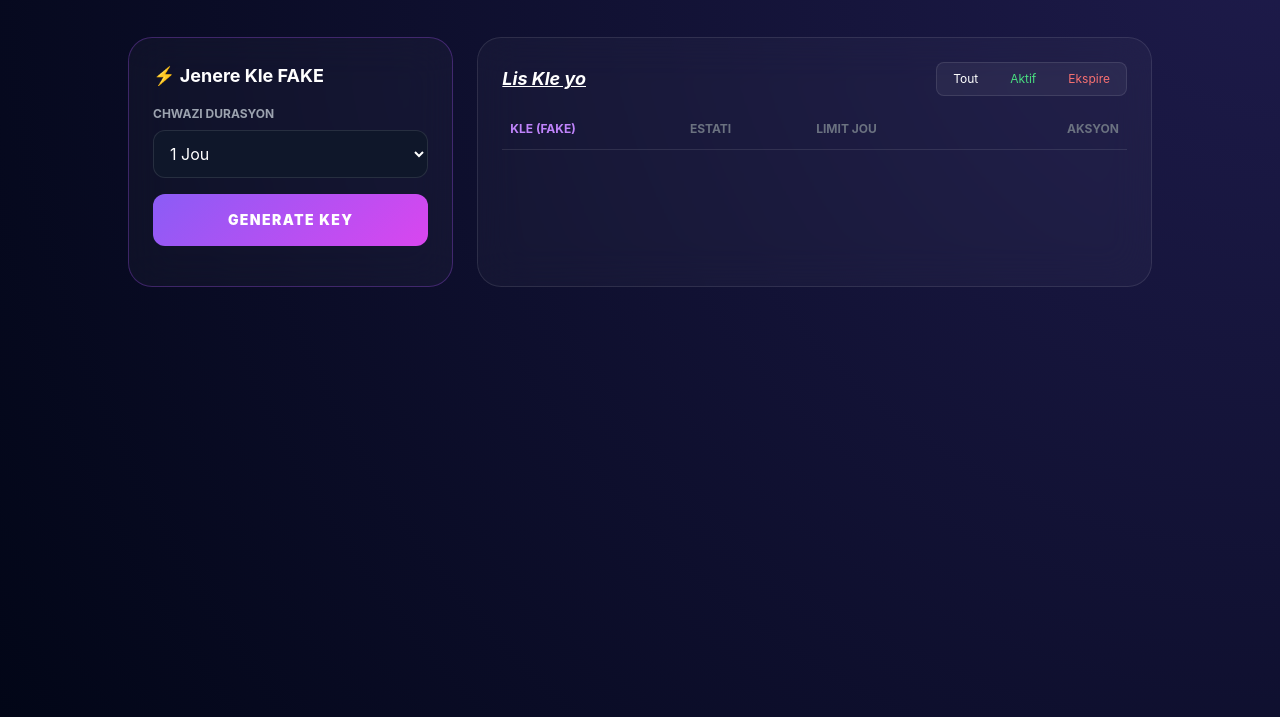
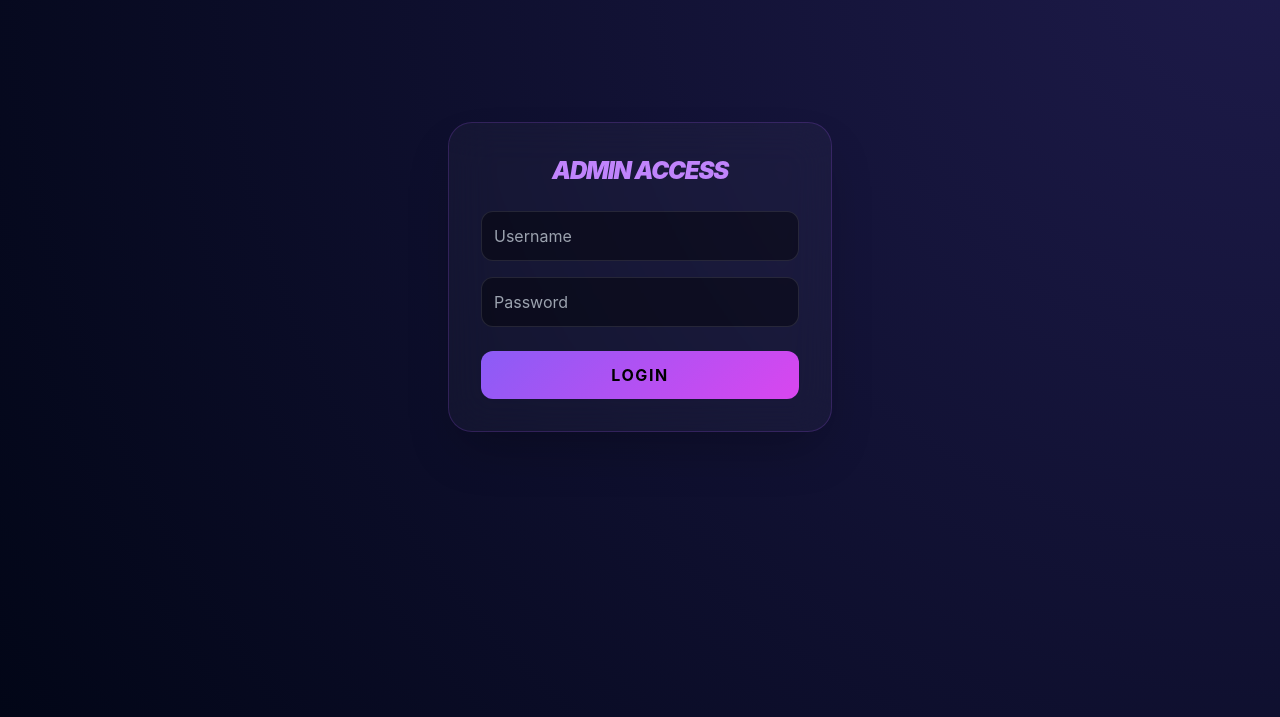
Before and after one commit to MDTECH508/Fake-hack, a plain HTML site: page index.html in a window 1280 px wide. Shown: the part 83-800 px from the top of the page. Drawn offline with nearby package versions, Linux system fonts and the light colour scheme.

Commit message:
Refactor index.html for improved structure and styling

```diff
--- a/index.html
+++ b/index.html
@@ -1,171 +1,183 @@
-<!DOCTYPE html>
+                                    <!DOCTYPE html>
 <html lang="ht">
 <head>
     <meta charset="UTF-8">
     <meta name="viewport" content="width=device-width, initial-scale=1.0">
-    <title>Fake YT Tech - Admin Panel</title>
+    <title>FAKE YT TECH - Admin Master</title>
     <script src="https://cdn.tailwindcss.com"></script>
     <style>
-        body {
-            background: radial-gradient(circle at top right, #1e1b4b, #020617);
-            min-height: 100vh;
-            color: white;
-            font-family: 'Inter', sans-serif;
-        }
-        .glass-card {
-            background: rgba(255, 255, 255, 0.03);
-            backdrop-filter: blur(20px);
-            border: 1px solid rgba(255, 255, 255, 0.1);
-            border-radius: 24px;
-        }
-        .btn-generate {
-            background: linear-gradient(135deg, #8b5cf6, #d946ef);
-            transition: 0.3s;
-        }
-        .btn-generate:hover {
-            box-shadow: 0 0 25px #8b5cf6;
-            transform: scale(1.02);
-        }
+        body { background: radial-gradient(circle at top right, #1e1b4b, #020617); min-height: 100vh; color: white; font-family: 'Inter', sans-serif; }
+        .glass-card { background: rgba(255, 255, 255, 0.03); backdrop-filter: blur(20px); border: 1px solid rgba(255, 255, 255, 0.1); border-radius: 24px; }
+        .btn-purple { background: linear-gradient(135deg, #8b5cf6, #d946ef); transition: 0.3s; }
+        .btn-purple:hover { box-shadow: 0 0 20px #8b5cf6; transform: scale(1.02); }
+        .hidden { display: none; }
     </style>
 </head>
-<body class="p-6">
+<body class="p-4 md:p-10">
 
-    <div class="max-w-5xl mx-auto">
-        <!-- Header -->
-        <div class="flex justify-between items-center mb-10">
-            <div>
-                <h1 class="text-3xl font-black tracking-tighter text-transparent bg-clip-text bg-gradient-to-r from-purple-400 to-pink-500">
-                    FAKE YT TECH ADMIN
-                </h1>
-                <p class="text-gray-400 text-sm">Panel Jesyon Kle VPN</p>
-            </div>
+    <!-- SEKSYON LOGIN -->
+    <div id="login-screen" class="flex items-center justify-center min-h-[80vh]">
+        <div class="glass-card p-8 w-full max-w-sm shadow-2xl border-purple-500/20">
+            <h2 class="text-purple-400 text-2xl font-black text-center mb-6 italic tracking-tighter">ADMIN ACCESS</h2>
+            <input id="adm-user" type="text" placeholder="Username" class="w-full bg-black/40 border border-white/10 p-3 rounded-xl mb-4 text-white outline-none focus:border-purple-500">
+            <input id="adm-pass" type="password" placeholder="Password" class="w-full bg-black/40 border border-white/10 p-3 rounded-xl mb-6 text-white outline-none focus:border-purple-500">
+            <button onclick="handleLogin()" class="w-full btn-purple py-3 rounded-xl font-bold uppercase tracking-widest text-black">Login</button>
+        </div>
+    </div>
+
+    <!-- SEKSYON DASHBOARD (HIDDEN BY DEFAULT) -->
+    <div id="admin-dashboard" class="max-w-6xl mx-auto hidden">
+        <div class="flex justify-between items-center mb-8">
+            <h1 class="text-3xl font-black text-transparent bg-clip-text bg-gradient-to-r from-purple-400 to-pink-500">FAKE YT TECH</h1>
+            <button onclick="handleLogout()" class="text-xs bg-red-500/20 text-red-400 px-4 py-2 rounded-lg border border-red-500/30">Soti</button>
         </div>
 
         <div class="grid grid-cols-1 lg:grid-cols-3 gap-6">
-
-            <!-- Panel Jenerasyon -->
-            <div class="glass-card p-6 border-purple-500/30 lg:col-span-1 h-fit">
-                <h2 class="text-lg font-bold mb-4">⚡ Jenere Kle FAKE</h2>
-
+            <!-- PANEL KREYE KLE -->
+            <div class="glass-card p-6 h-fit border-purple-500/20">
+                <h2 class="font-bold mb-4 flex items-center">⚡ Jenere Kle FAKE</h2>
                 <div class="mb-4">
-                    <label class="block text-xs text-gray-400 mb-2 font-bold uppercase">Chwazi Durasyon</label>
+                    <label class="block text-[10px] text-gray-400 mb-2 font-bold uppercase">Durasyon Sèvis</label>
                     <select id="duration" class="w-full bg-slate-900 border border-white/10 p-3 rounded-xl outline-none focus:border-purple-500">
                         <option value="1">1 Jou</option>
                         <option value="7">7 Jou</option>
                         <option value="30">30 Jou</option>
                     </select>
                 </div>
-
-                <button onclick="generateKey()" class="btn-generate w-full py-4 rounded-xl font-black uppercase text-sm tracking-widest mb-4">
-                    Generate Key
-                </button>
-                <div id="last-key" class="text-center font-mono text-purple-400 font-bold bg-purple-500/10 p-2 rounded hidden"></div>
+                <button onclick="generateKey()" class="btn-purple w-full py-4 rounded-xl font-black uppercase text-sm tracking-widest mb-4 text-black">Create Key</button>
+                <div id="last-key-display" class="text-center font-mono text-purple-300 font-bold bg-purple-500/10 p-2 rounded-lg border border-purple-500/20 hidden"></div>
             </div>
 
-            <!-- Jesyon Lis Kle -->
+            <!-- TABLO JESYON -->
             <div class="glass-card p-6 lg:col-span-2">
-                <div class="flex flex-col sm:flex-row justify-between items-start sm:items-center mb-6 gap-4">
-                    <h2 class="text-lg font-bold italic underline">Lis Kle yo</h2>
+                <div class="flex justify-between items-center mb-6">
+                    <h2 class="font-bold italic">Lis Kle ki Sove</h2>
                     <div class="flex gap-2 bg-white/5 p-1 rounded-lg border border-white/10">
-                        <button onclick="renderKeys('all')" class="px-3 py-1 text-xs rounded-md hover:bg-white/10">Tout</button>
-                        <button onclick="renderKeys('active')" class="px-3 py-1 text-xs text-green-400 rounded-md hover:bg-green-500/10">Aktif</button>
-                        <button onclick="renderKeys('expired')" class="px-3 py-1 text-xs text-red-400 rounded-md hover:bg-red-500/10">Ekspire</button>
+                        <button onclick="updateTable('all')" class="px-3 py-1 text-[10px] rounded hover:bg-white/10">Tout</button>
+                        <button onclick="updateTable('active')" class="px-3 py-1 text-[10px] text-green-400 rounded hover:bg-green-500/10">Aktif</button>
+                        <button onclick="updateTable('expired')" class="px-3 py-1 text-[10px] text-red-400 rounded hover:bg-red-500/10">Ekspire</button>
                     </div>
                 </div>
-
                 <div class="overflow-x-auto">
-                    <table class="w-full text-left border-collapse">
+                    <table class="w-full text-left">
                         <thead>
-                            <tr class="text-xs uppercase text-gray-500 border-b border-white/10">
-                                <th class="pb-3 px-2 text-purple-400">Kle (FAKE)</th>
-                                <th class="pb-3 px-2">Estati</th>
-                                <th class="pb-3 px-2">Limit Jou</th>
-                                <th class="pb-3 px-2 text-right">Aksyon</th>
+                            <tr class="text-[10px] uppercase text-gray-500 border-b border-white/10">
+                                <th class="pb-3">Kle</th>
+                                <th class="pb-3">Estati</th>
+                                <th class="pb-3">Ekspirasyon</th>
+                                <th class="pb-3 text-right">Aksyon</th>
                             </tr>
                         </thead>
-                        <tbody id="key-list" class="text-sm">
-                            <!-- Kle yo ap parèt isit la -->
-                        </tbody>
+                        <tbody id="admin-key-list" class="text-xs"></tbody>
                     </table>
                 </div>
             </div>
-
         </div>
     </div>
 
     <script>
-        let database = [];
+        // --- LOGIC DATABASE ---
+        let db = JSON.parse(localStorage.getItem('fake_yt_database')) || [];
 
+        function saveToDisk() {
+            localStorage.setItem('fake_yt_database', JSON.stringify(db));
+        }
+
+        // --- LOGIC LOGIN ---
+        function handleLogin() {
+            const u = document.getElementById('adm-user').value;
+            const p = document.getElementById('adm-pass').value;
+            if(u === 'admin' && p === 'admin') {
+                sessionStorage.setItem('isAuth', 'true');
+                checkAuth();
+            } else { alert('Aksè Refize!'); }
+        }
+
+        function handleLogout() {
+            sessionStorage.removeItem('isAuth');
+            checkAuth();
+        }
+
+        function checkAuth() {
+            if(sessionStorage.getItem('isAuth') === 'true') {
+                document.getElementById('login-screen').classList.add('hidden');
+                document.getElementById('admin-dashboard').classList.remove('hidden');
+                updateTable();
+            } else {
+                document.getElementById('login-screen').classList.remove('hidden');
+                document.getElementById('admin-dashboard').classList.add('hidden');
+            }
+        }
+
+        // --- LOGIC KLE ---
         function generateKey() {
             const days = document.getElementById('duration').value;
-
-            // Kreye kle fòma FAKE-XXXX-XXXX
             const p1 = Math.random().toString(36).substring(2, 6).toUpperCase();
             const p2 = Math.random().toString(36).substring(2, 6).toUpperCase();
-            const keyName = `FAKE-${p1}-${p2}`;
+            const keyId = `FAKE-${p1}-${p2}`;
 
-            // Kalkile dat ekspirasyon
-            const exp = new Date();
-            exp.setDate(exp.getDate() + parseInt(days));
+            const expDate = new Date();
+            expDate.setDate(expDate.getDate() + parseInt(days));
 
             const newKey = {
-                id: keyName,
-                duration: days,
-                expireDate: exp,
-                status: 'active'
+                id: keyId,
+                expireAt: expDate.getTime(),
+                days: days,
+                created: new Date().getTime()
             };
 
-            database.push(newKey);
+            db.push(newKey);
+            saveToDisk();
 
-            // Afiche dènye kle a an gwo
-            const lastBox = document.getElementById('last-key');
-            lastBox.textContent = keyName;
-            lastBox.classList.remove('hidden');
+            const display = document.getElementById('last-key-display');
+            display.textContent = keyId;
+            display.classList.remove('hidden');
 
-            renderKeys();
+            updateTable();
         }
 
-        function renderKeys(filter = 'all') {
-            const list = document.getElementById('key-list');
+        function updateTable(filter = 'all') {
+            const list = document.getElementById('admin-key-list');
             list.innerHTML = "";
-            const kounya = new Date();
+            const kounya = new Date().getTime();
 
-            database.forEach(key => {
-                const isExpired = kounya > key.expireDate;
-
-                // Filtre yo
+            db.forEach(key => {
+                const isExpired = kounya > key.expireAt;
                 if(filter === 'active' && isExpired) return;
                 if(filter === 'expired' && !isExpired) return;
 
+                const statusLabel = isExpired
+                    ? `<span class="text-red-400 bg-red-400/10 px-2 py-1 rounded border border-red-500/20">EXPIRE</span>`
+                    : `<span class="text-green-400 bg-green-400/10 px-2 py-1 rounded border border-green-500/20">AKTIF</span>`;
+
                 const row = document.createElement('tr');
                 row.className = "border-b border-white/5 hover:bg-white/5 transition";
-
-                const statusHtml = isExpired
-                    ? `<span class="bg-red-500/20 text-red-400 px-2 py-0.5 rounded text-[10px] border border-red-500/30">EXPIRE</span>`
-                    : `<span class="bg-green-500/20 text-green-400 px-2 py-0.5 rounded text-[10px] border border-green-500/30">AKTIF</span>`;
-
                 row.innerHTML = `
-                    <td class="py-4 px-2 font-mono font-black">${key.id}</td>
-                    <td class="py-4 px-2">${statusHtml}</td>
-                    <td class="py-4 px-2 text-gray-400 text-xs">${key.duration} Jou</td>
-                    <td class="py-4 px-2 text-right">
-                        <button onclick="copy('${key.id}')" class="text-xs bg-white/10 px-3 py-1 rounded hover:bg-white/20 transition">Copy</button>
-                        <button onclick="remove('${key.id}')" class="ml-2 text-red-500">🗑️</button>
+                    <td class="py-4 font-mono font-bold text-purple-300">${key.id}</td>
+                    <td class="py-4">${statusLabel}</td>
+                    <td class="py-4 text-gray-500">${new Date(key.expireAt).toLocaleDateString()}</td>
+                    <td class="py-4 text-right">
+                        <button onclick="copyText('${key.id}')" class="bg-white/5 px-2 py-1 rounded">Copy</button>
+                        <button onclick="deleteKey('${key.id}')" class="ml-2 text-red-500">🗑️</button>
                     </td>
                 `;
                 list.prepend(row);
             });
         }
 
-        function copy(text) {
-            navigator.clipboard.writeText(text);
-            alert("Kopye nan clipboard: " + text);
+        function deleteKey(id) {
+            db = db.filter(k => k.id !== id);
+            saveToDisk();
+            updateTable();
         }
 
-        function remove(id) {
-            database = database.filter(k => k.id !== id);
-            renderKeys();
+        function copyText(t) {
+            navigator.clipboard.writeText(t);
+            alert("Kopye!");
         }
+
+        // Tcheke si admin te deja konekte
+        checkAuth();
     </script>
 </body>
 </html>
```
